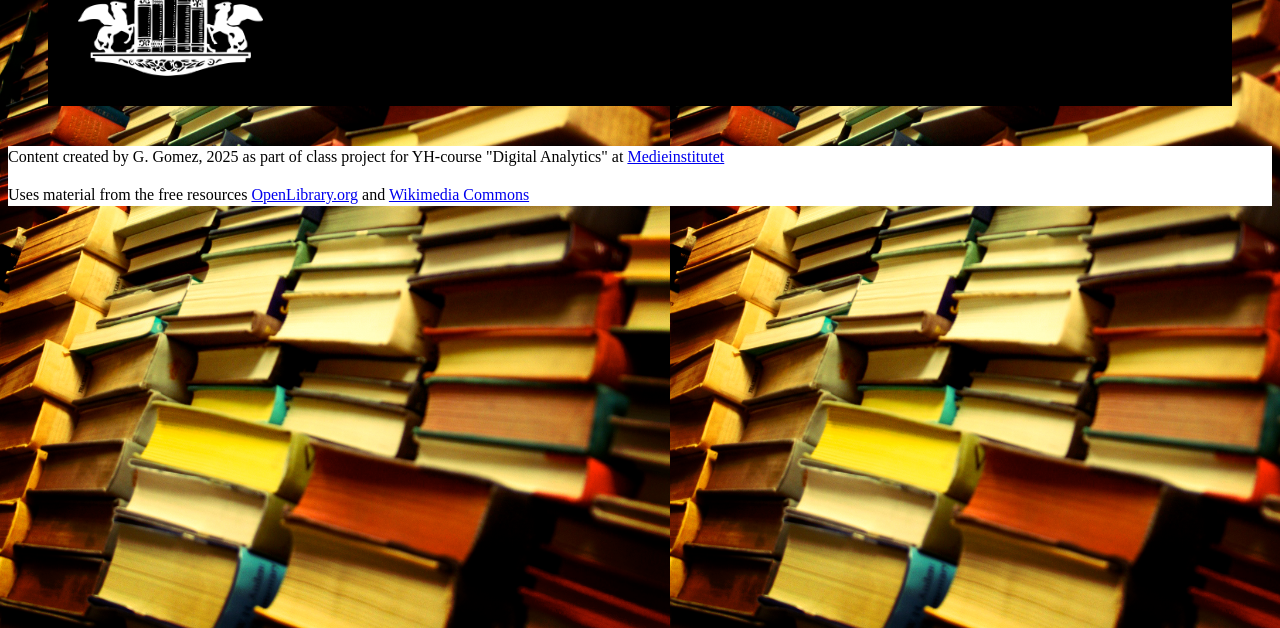
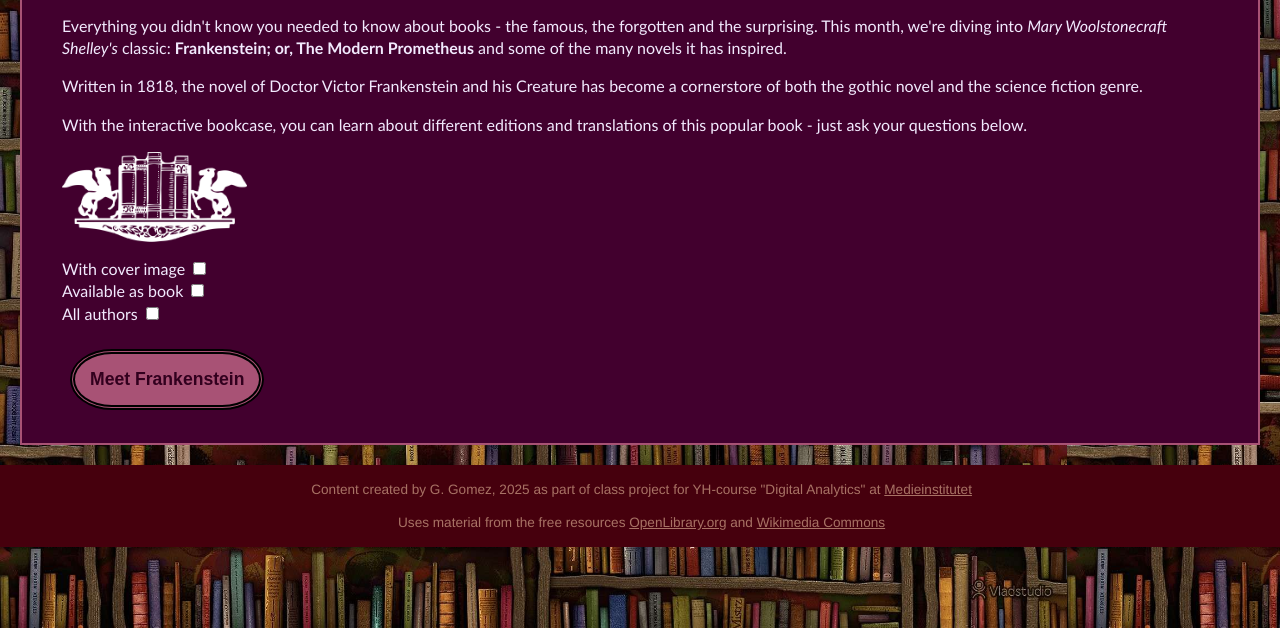
Before and after one commit to jadeitemiko/EndProject, a website built with webpack: page index.html in a window 1280 px wide. Shown: the part 172-800 px from the top of the page. Built offline with nearby package versions, Linux system fonts and the light colour scheme.

Commit message:
bestämt färgschema, layout och icon + börjat på formulär

```diff
--- a/css/style.css
+++ b/css/style.css
@@ -83,33 +83,79 @@ textarea {
 /* ==========================================================================
    Author's custom styles
    ========================================================================== */
+:root {
+  --main-box-primary:#42002E;
+  --main-box-contrast:#A85275;
+  --main-box-invert:#F2EAFE;
+  --second-box-primary:#46000D;
+  --second-box-contrast:#321003;
+  --second-box-invert:#A87265;
+  --darkest:#32001E;
+  --palest:#F2EAFE;
+}
+
 body {
-  background-color:#000000;
-  color:#FFFFFF;
+  background-color: var(--darkest);
+  color: var(--palest);
 }
 .avdela {
   filter: invert(100%);
 }
 
 body {
-  background-image: url("/img/anotherdayatlibrary.jpg");
-  background-repeat: repeat-x top;
+  background-image: url("/img/bg.jpg");
   background-size: contain;
   background-attachment: fixed;
+  margin: 0;
+  padding: 0;
 }
 
 main {
-  background-color: #000000;
-  color: #FFFFFF;
-  padding:30px;
-  margin:40px;
+  font-family: Calibri, "Trebuchet MS", sans-serif;
+  background-color: var(--main-box-primary);
+  color: var(--main-box-invert);
+  padding-left:40px;
+  padding-right:40px;
+  padding-bottom:25px;
+  padding-top:10px;
+  margin:20px;
+  border-width:2px;
+  border-color: var(--main-box-contrast);
+  border-style: double;
+}
+
+.quote {
+  font-family: "Calibri Light", "Helvetica Neue", Helvetica, Arial, sans-serif;
+  font-size: 1.1rem;
+  font-style: italic;
+  color: var(--main-box-contrast);
 }
 
 footer {
-  background-color: #FFFFFF;
-  color:#000000;
+  font-family: "Calibri Light", "Helvetica Neue", Helvetica, Arial, sans-serif;
+  font-size: 0.85rem;
+  background-color: var(--second-box-primary);
+  color: var(--second-box-invert);
+  width:100%;
+  text-align: center;
+  padding:0.1rem;
 }
 
+a {
+  color: inherit;
+}
+
+.pull-api-button {
+  border-width: 5px;
+  border-style: double;
+  border-radius:30% / 70%;
+  padding: 15px;
+  margin: 8px;
+  background-color: var(--main-box-contrast);
+  color: var(--darkest);
+  font-size: 1.1rem;
+  font-weight: bold;
+}
 
 /* ==========================================================================
    Helper classes
--- a/index.html
+++ b/index.html
@@ -6,17 +6,10 @@
   <meta name="viewport" content="width=device-width, initial-scale=1">
   <title>End project: The interactive bookcase</title>
   <link rel="stylesheet" href="css/style.css">
-  <meta name="description" content="">
+  <meta name="description" content="The interactive library">
 
-  <meta property="og:title" content="">
-  <meta property="og:type" content="">
-  <meta property="og:url" content="">
-  <meta property="og:image" content="">
-  <meta property="og:image:alt" content="">
-
-  <link rel="icon" href="/favicon.ico" sizes="any">
-  <link rel="icon" href="/icon.svg" type="image/svg+xml">
-  <link rel="apple-touch-icon" href="icon.png">
+  <link rel="icon" type="image/x-icon" href="img/favicon.ico">
+  <link rel="icon" type="image/png" href="img/icon.png" sizes="32x32">
 
   <link rel="manifest" href="site.webmanifest">
   <meta name="theme-color" content="#fafafa">
@@ -28,7 +21,26 @@
 <!-- MAIN CONTENT -->
 <main>
   <h1>The Interactive Bookcase</h1>
+  <div class="quote"><p>Did I request thee, Maker, from my clay To mould me man? Did I solicit thee From darkness to promote me?<br>--<em>Paradise Lost</em></div>
+  <p>Everything you didn't know you needed to know about books - the famous, the forgotten and the surprising. This month, we're diving into <em>Mary Woolstonecraft Shelley's</em> classic:
+  <strong>Frankenstein; or, The Modern Prometheus</strong> and some of the many novels it has inspired.</p>
+  <p>Written in 1818, the novel of Doctor Victor Frankenstein and his Creature has become a cornerstore of both the gothic novel and the science fiction genre.</p>
+  <p>With the interactive bookcase, you can learn about different editions and translations of this popular book - just ask your questions below.</p>
   <img src="img/BookmanOrnament7242.png" alt="Divider: Bookman Ornament 7247" height="90px" class="avdela">
+  </div>
+  <p></p>
+  <div class="in-form" id="input-frank">
+    <form>
+  <label for="withcover">With cover image</label> <input type="checkbox" id="withcover" name="withcover"><br>
+  <label for="ebook">Available as book</label> <input type="checkbox" id="ebook" name="ebook"><br>
+  <label for="author">All authors</label> <input type="checkbox" id="author" name="author">
+<p></p>
+      <input type="submit" id="pull-api" name="pull-api" value="Meet Frankenstein" class="pull-api-button">
+</form>
+</div>
+  <div class="out-form" id="output-frank">
+
+  </div>
 </main>
 
 <!-- FOOTER -->
```
Also changed, not shown: README.md, favicon.ico (deleted), icon.png (deleted), icon.svg (deleted), img/bg.jpg (added), img/favicon.ico (added), img/icon.png (added).
